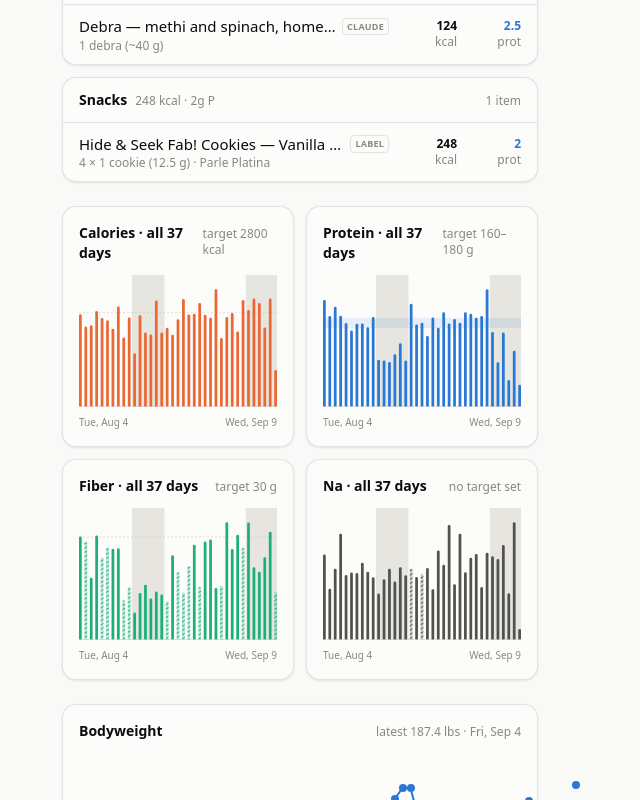
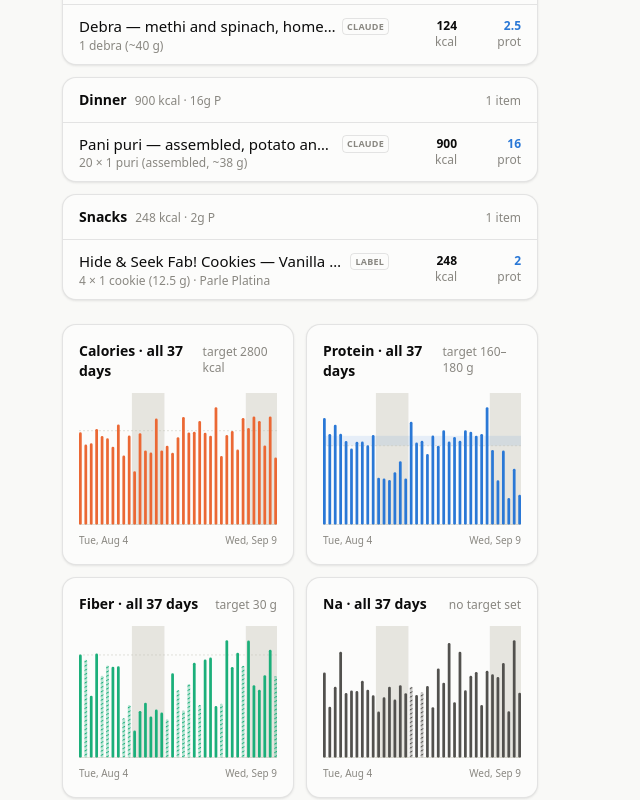
Before and after one commit to soldoutbudokan/Health, a Next.js app: page /Health/ in a window 1280 px wide. Shown: the part 1540-2340 px from the top of the page, without its empty margins (90-730 px from the left). Built offline with nearby package versions, Linux system fonts and the light colour scheme.

Commit message:
Log 20 pani puri as the September 9 dinner; add the entry to the catalog
Estimated per assembled piece -- shell, filling, pani and chutney -- and
kept separate from the masala puri, which is a bread rather than a shell.
The sodium is the wide figure, band 100-250 a piece.

```diff
--- a/src/data/staples.ts
+++ b/src/data/staples.ts
@@ -948,4 +948,15 @@ export const STAPLE_FOODS: Food[] = [
     note: "Estimated September 9, 2026 for an unbranded honey-flavoured Greek yogurt eaten by the cup, built at 95 kcal / 8.5 g protein / 13 g carbs / 1 g fat / 12 g sugar / 40 mg sodium per 100 g and scaled to USDA\u0027s 245 g cup; Atwater lands at 235 against 233. The plain 0% entry above says flavoured tubs are a different food and this is that lookup, so read it as a band rather than a panel \u2014 nonfat honey tubs (Chobani-class) run near 80 kcal per 100 g and a 2% Fage-class one past 115, which puts a cup anywhere from 195 to 280 kcal and 18 to 23 g of protein. Sugar is what separates it from the plain tub: about two thirds of the 29 g is added honey and cane sugar rather than the milk\u0027s own lactose, where a plain cup carries around 8 g. Fibre is left blank to match the plain and skyr rows above rather than written as a zero, and if the tub in the fridge has a panel it wins over all of this.",
     tags: ["yogurt", "yoghurt", "greek", "honey", "flavoured", "protein", "dairy"],
   },
+  {
+    id: "staple-pani-puri",
+    name: "Pani puri",
+    variant: "assembled, potato and chickpea filling",
+    source: "claude",
+    per: "1 puri (assembled, ~38 g)",
+    gramsPerServing: 38,
+    macros: { calories: 45, protein: 0.8, carbs: 7, fat: 1.4, fiber: 0.5, sugar: 1.8, sodium: 150 },
+    note: "Estimated September 9, 2026 for a plate of assembled pani puri, built per piece as a 4 g fried semolina shell (about 2.8 g of flour and 1.2 g of absorbed oil), 12 g of spiced potato-and-chickpea filling, 20 ml of mint-tamarind pani and a 2 g drizzle of sweet chutney; Atwater lands at 44 against 45. Distinct from the masala puri above, which is a 15 g deep-fried atta bread eaten as a bread \u2014 the shell here is a quarter of that weight and the filling and water are most of the row. Read calories as 35\u201360 a piece: the shell\u0027s oil and how freely the sweet chutney goes on do nearly all of that, and a plate drowned in chutney runs past 60. THE SODIUM IS THE WIDE FIGURE, band 100\u2013250 a piece, because chaat pani is salted hard with kala namak and no two cooks agree \u2014 across a plate of 20 that spread is 2,000 to 5,000 mg, so it is the number to distrust here rather than the calories.",
+    tags: ["pani puri", "golgappa", "puchka", "gol gappa", "chaat", "indian", "street food", "snack", "fried"],
+  },
 ];
```
Also changed, not shown: data/log.csv.
